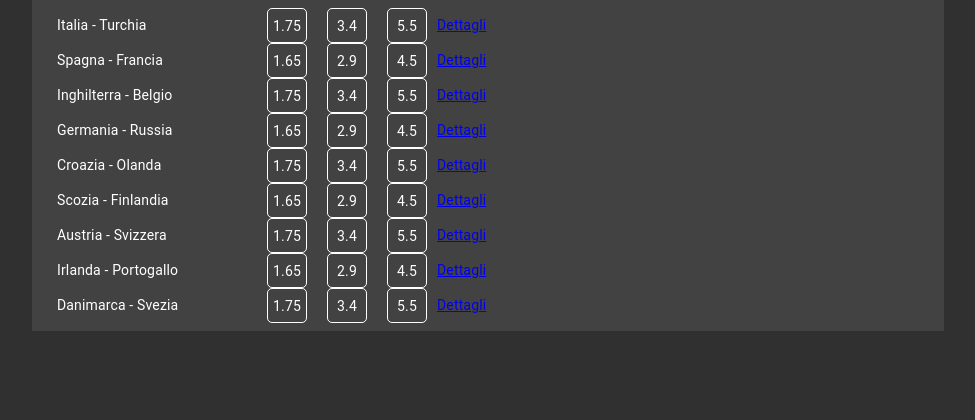
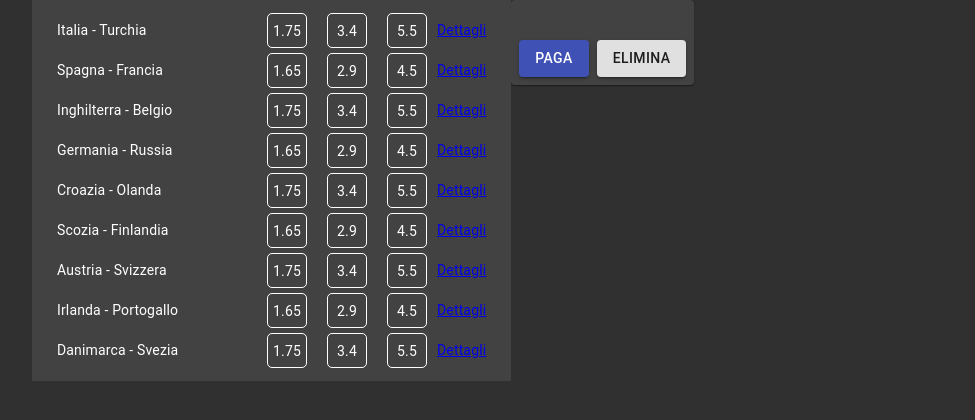
Before and after one commit to alessandro-lo-presti/bet-manager, a React (Create React App) app: page / in a window 1280 px wide. Shown: the top 420 px of the page, without its empty margins (152-1127 px from the left). Built offline with nearby package versions, Linux system fonts and the light colour scheme.

Commit message:
basic betting slip

```diff
--- a/src/App.js
+++ b/src/App.js
@@ -6,10 +6,12 @@ import {
   createMuiTheme,
   ThemeProvider,
   CssBaseline,
+  Box,
 } from "@material-ui/core";
 import { useMemo } from "react";
 import BetList from "./components/bet-list/BetList";
 import BetDetails from "./components/bet-details/BetDetails";
+import BettingSlip from "./components/betting-slip/BettingSlip";
 
 function App() {
   const theme = useMemo(
@@ -28,6 +30,8 @@ function App() {
 
       <Provider store={store}>
         <Container maxWidth="md">
+          <Box display="flex">
+            <Box>
               <Router>
                 <Switch>
                   <Route exact path="/">
@@ -38,6 +42,12 @@ function App() {
                   </Route>
                 </Switch>
               </Router>
+            </Box>
+
+            <Box>
+              <BettingSlip />
+            </Box>
+          </Box>
         </Container>
       </Provider>
     </ThemeProvider>
--- a/src/components/bet-list/BetList.js
+++ b/src/components/bet-list/BetList.js
@@ -1,10 +1,4 @@
-import {
-  Box,
-  List,
-  ListItem,
-  ListItemText,
-  makeStyles,
-} from "@material-ui/core";
+import { Box, List, makeStyles } from "@material-ui/core";
 import { useEffect } from "react";
 import { connect } from "react-redux";
 import { Link } from "react-router-dom";
@@ -21,6 +15,9 @@ const useStyles = makeStyles((theme) => ({
     paddingLeft: "25px",
     paddingRight: "25px",
     backgroundColor: theme.palette.background.paper,
+  },
+  row: {
+    margin: "5px 0",
   },
   descrizione: {
     width: "200px",
@@ -61,7 +58,12 @@ function BetList(props) {
   return (
     <List component="nav" className={classes.list} aria-label="mailbox folders">
       {betList.map((bet) => (
-        <Box key={bet.idEvento} display="flex" alignItems="center">
+        <Box
+          key={bet.idEvento}
+          display="flex"
+          alignItems="center"
+          className={classes.row}
+        >
           <div className={classes.descrizione}>{bet.descrizione}</div>
           <div className={classes.quote}>
             {bet.quote.map((quota) => (
--- /dev/null
+++ b/src/components/betting-slip/BettingSlip.js
@@ -0,0 +1,42 @@
+import { connect } from "react-redux";
+import { Card, CardContent, CardActions, Button } from "@material-ui/core";
+import {
+  activeBetSelector,
+  addBetAction,
+  billSelector,
+  removeBetAction,
+  setBillAction,
+} from "../../redux/slices/bettingSlipSlice";
+
+const mapStateToProps = (state) => ({
+  activeBet: activeBetSelector(state),
+  bill: billSelector,
+});
+
+const mapDispatchToProps = (dispatch) => ({
+  addBet: (bet) => dispatch(addBetAction(bet)),
+  removeBet: (bet) => dispatch(removeBetAction(bet)),
+  setBill: () => dispatch(setBillAction()),
+});
+
+function BettingSlip(props) {
+  const { activeBet, bill, addBet, removeBet, setBill } = props;
+
+  return (
+    <Card>
+      <CardContent>
+        {activeBet.map((bet) => {
+          <div>{bet.descrizione}</div>;
+        })}
+      </CardContent>
+      <CardActions>
+        <Button variant="contained" color="primary">
+          Paga
+        </Button>
+        <Button variant="contained">Elimina</Button>
+      </CardActions>
+    </Card>
+  );
+}
+
+export default connect(mapStateToProps, mapDispatchToProps)(BettingSlip);
--- /dev/null
+++ b/src/redux/slices/bettingSlipSlice.js
@@ -0,0 +1,53 @@
+// initial state
+const initialState = {
+  activeBet: [],
+  bill: 0,
+};
+
+// selectors
+export const activeBetSelector = (store) => store.bettingSlipSlice.activeBet;
+export const billSelector = (store) => store.bettingSlipSlice.bill;
+
+// actions
+const ADD_BET = "ADD_BET";
+const REMOVE_BET = "REMOVE_BET";
+const SET_BILL = "SET_BILL";
+const CLEAR_ALL = "CLEAR_ALL";
+
+export const addBetAction = (bet) => ({
+  type: ADD_BET,
+  bet: bet,
+});
+
+export const removeBetAction = (bet) => ({
+  type: REMOVE_BET,
+  bet: bet,
+});
+
+export const setBillAction = (bill) => ({
+  type: SET_BILL,
+  bill: bill,
+});
+
+export const clearAllAction = (bet) => ({
+  type: CLEAR_ALL,
+});
+
+// reducer
+export const BettingSlipReducer = (state = initialState, action) => {
+  switch (action.type) {
+    case ADD_BET:
+      return { ...state, activeBet: state.activeBet.push(action.bet) };
+    case REMOVE_BET:
+      const bet_index = state.activeBet.indexOf(action.bet);
+      return {
+        ...state,
+        activeBet: state.activeBet.splice(bet_index, 1),
+      };
+    case CLEAR_ALL: {
+      return initialState;
+    }
+    default:
+      return state;
+  }
+};
--- a/src/redux/store.js
+++ b/src/redux/store.js
@@ -1,10 +1,12 @@
 import { configureStore } from "@reduxjs/toolkit";
 import { betReducer } from "./slices/betSlice";
+import { BettingSlipReducer } from "./slices/bettingSlipSlice";
 import { detailsBetReducer } from "./slices/detailsBetSlice";
 
 export default configureStore({
   reducer: {
     betSlice: betReducer,
     detailsBetSlice: detailsBetReducer,
+    bettingSlipSlice: BettingSlipReducer,
   },
 });
```
Lines whose indentation alone changed are shown as unchanged.
